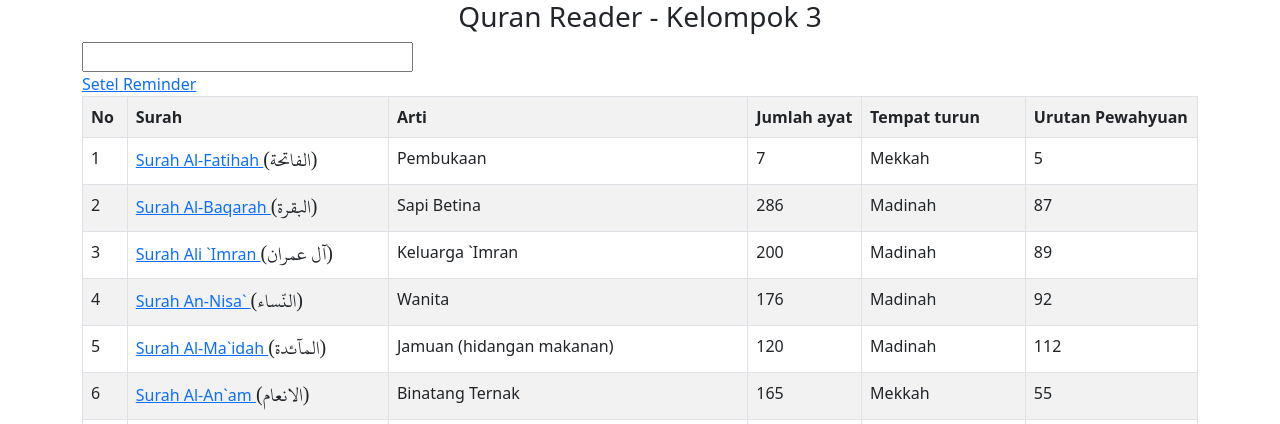
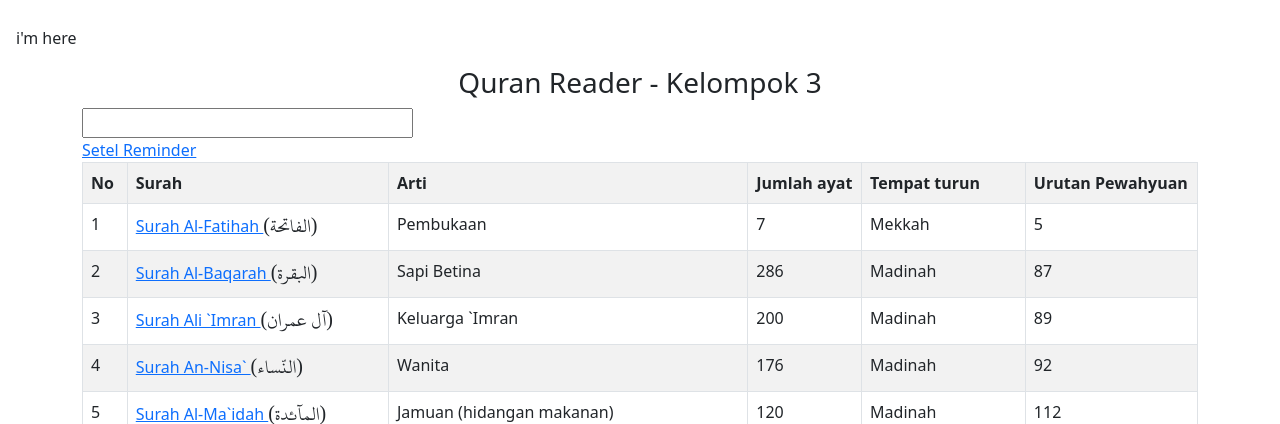
Before and after one commit to naufalmahing/Projek-pemweb, a PHP site: page / in a window 1280 px wide. Shown: the top 424 px of the page. Run offline with PHP 8.4, Linux system fonts and the light colour scheme; data comes from the database, SQL or seed files in the repository.

Commit message:
buat dan hubungin style.css

```diff
--- /dev/null
+++ b/assets/style.css
@@ -0,0 +1,9 @@
+.check-this-out {
+    border: red 2px;
+    margin-top:10px;
+    padding: 1rem;
+}
+
+/* .container {
+    background-color: green;
+} */
--- a/reader/index.php
+++ b/reader/index.php
@@ -25,8 +25,13 @@
         }
     </style>
 
+    <link rel="stylesheet" href="../assets/style.css">
+
   </head>
   <body>
+      <div class="check-this-out">
+          i'm here
+      </div>
       <div class="container">
         <h3 class="text-center">Quran Reader - Kelompok 3</h3>
         <?php include '../search/search.php'; ?>
```
